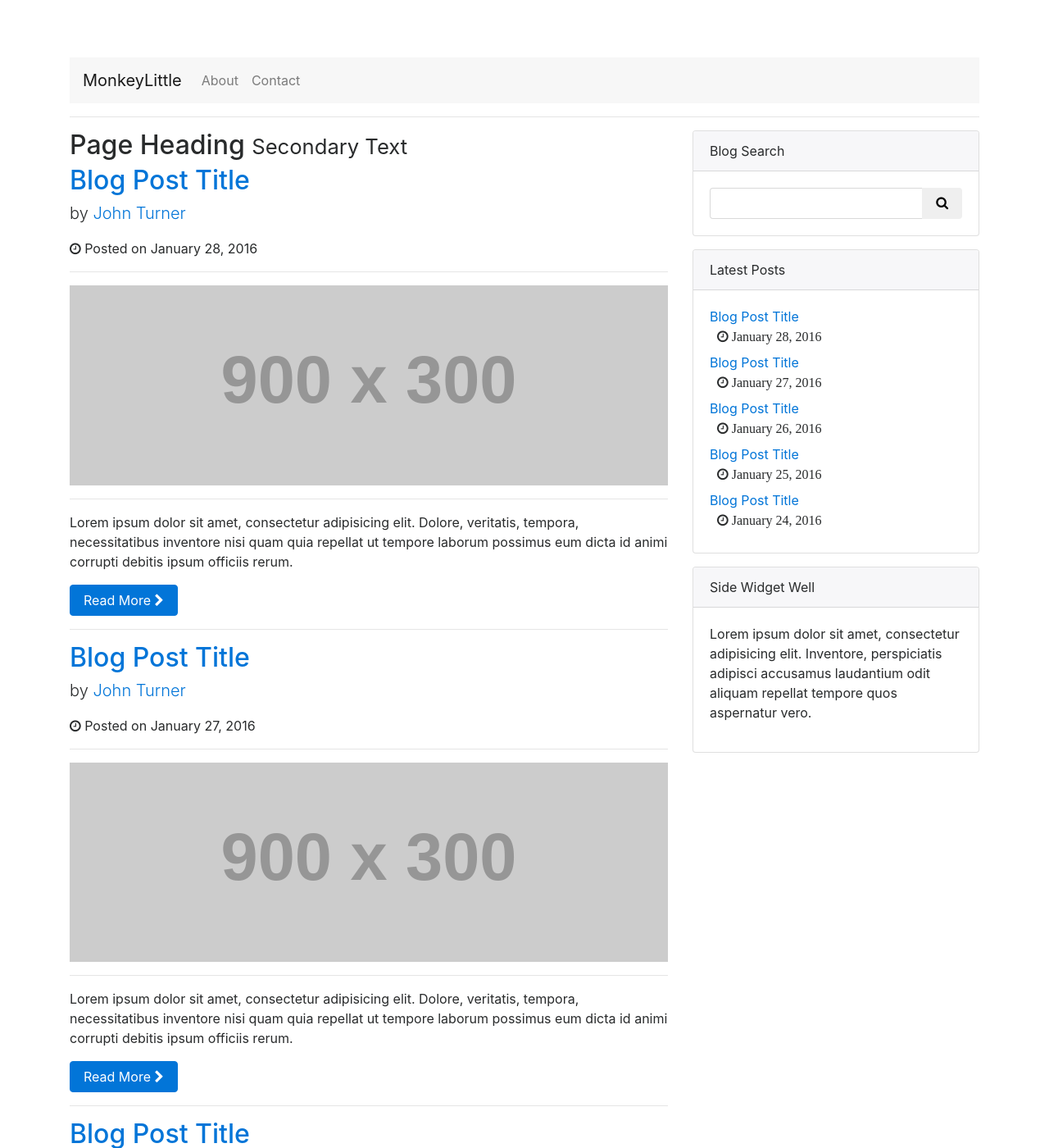
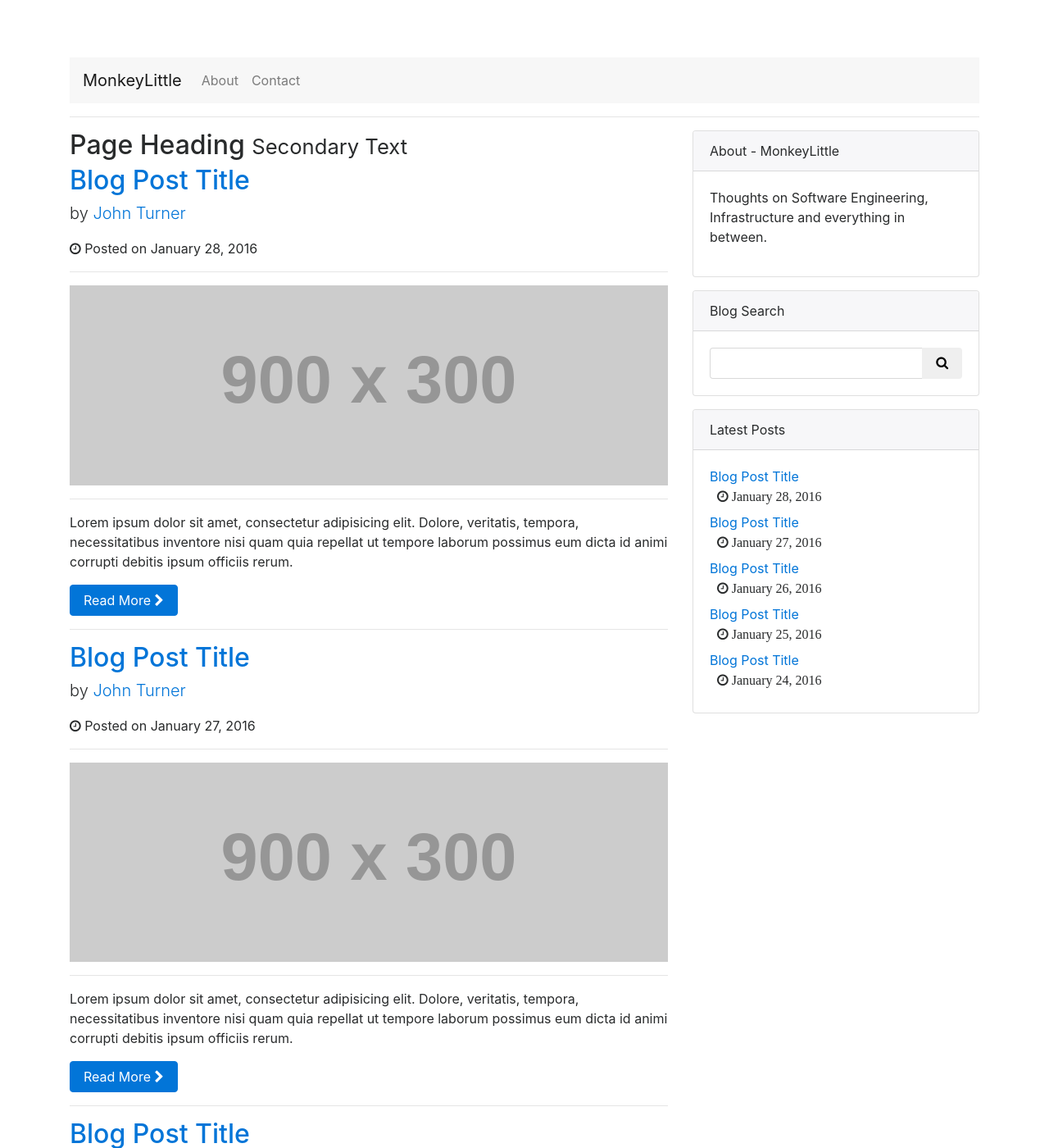
Before and after one commit to monkeylittle/monkeylittle, a Jekyll site: the page built from index.html, in a window 1280 px wide and 1400 px high. Shown: the whole window at 82% size. Built offline with Jekyll 4.4.1, drawn with Linux system fonts in a browser that asks for light colours; the list of posts is cut into pages by our own code.

Commit message:
Add 'About' sidebar card. Remove 'Side Widget Well' sidebar card.

```diff
--- a/_config.yml
+++ b/_config.yml
@@ -16,9 +16,7 @@
 title: MonkeyLittle
 email: your-email@domain.com
 description: > # this means to ignore newlines until "baseurl:"
-  Write an awesome description for your new site here. You can edit this
-  line in _config.yml. It will appear in your document head meta (for
-  Google search results) and in your feed.xml site description.
+  Thoughts on Software Engineering, Infrastructure and everything in between.
 baseurl: "" # the subpath of your site, e.g. /blog
 url: "http://www.monkeylittle.com" # the base hostname & protocol for your site, e.g. http://example.com
 twitter_username: monkeylittle_
--- a/_includes/sidebar.html
+++ b/_includes/sidebar.html
@@ -2,7 +2,8 @@
 <!-- Blog Sidebar Widgets Column -->
 <div class="col-md-4">
 
-    <!-- Blog Search Well -->
+  {% include sidebar_about.html %}
+
   <div class="card mb-3">
     <div class="card-header">Blog Search</div>
     <div class="card-block">
@@ -15,17 +16,8 @@
         </span>
       </div>
     </div>
-        <!-- /.input-group -->
   </div>
 
   {% include sidebar_latest_posts.html %}
 
-    <!-- Side Widget Well -->
-    <div class="card mb-3">
-        <div class="card-header">Side Widget Well</div>
-        <div class="card-block">
-          <p>Lorem ipsum dolor sit amet, consectetur adipisicing elit. Inventore, perspiciatis adipisci accusamus laudantium odit aliquam repellat tempore quos aspernatur vero.</p>
 </div>
-    </div>
-
-</div>
--- /dev/null
+++ b/_includes/sidebar_about.html
@@ -0,0 +1,8 @@
+
+<!-- Side Widget Well -->
+<div class="card mb-3">
+    <div class="card-header">About - {{ site.title }}</div>
+    <div class="card-block">
+      <p>{{ site.description }}</p>
+    </div>
+</div>
```
Lines whose indentation alone changed are shown as unchanged.
